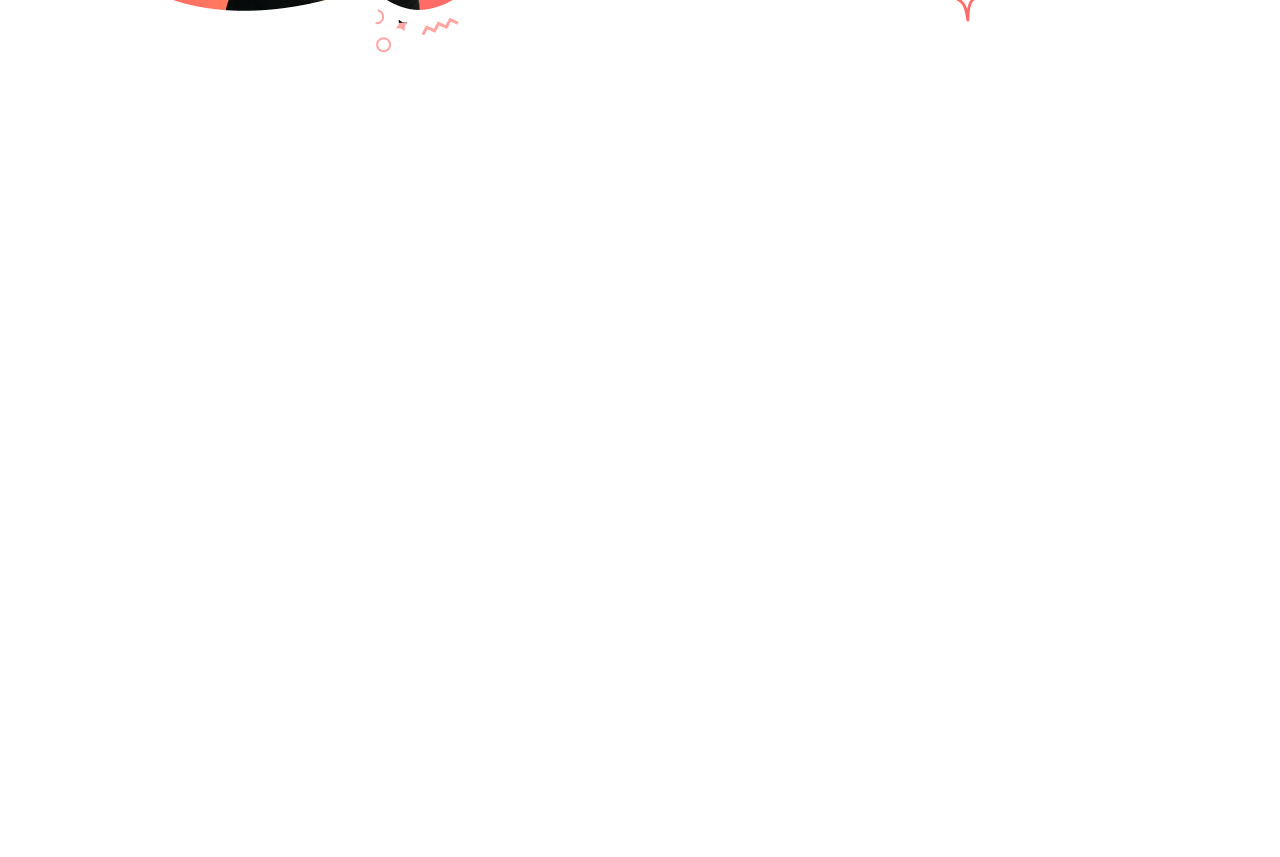
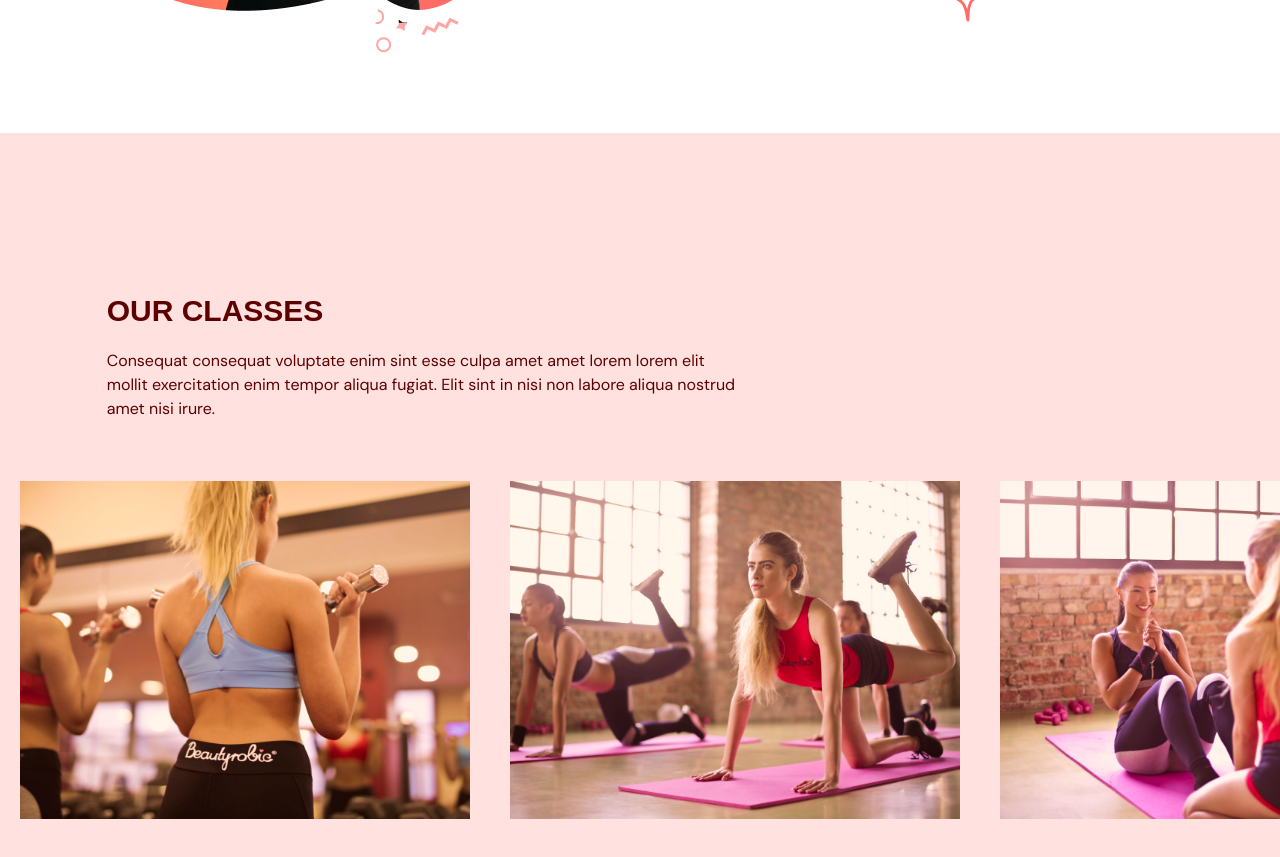
Before and after one commit to R-Villar/fitness-app, a React (Vite) app: page / in a window 1280 px wide. Shown: the part 2020-2877 px from the top of the page. Before the commit the page ends 2153 px from the top, so only its background shows below. Built offline with nearby package versions, Linux system fonts and the light colour scheme.

Commit message:
add our classes component.

```diff
--- a/src/App.tsx
+++ b/src/App.tsx
@@ -1,6 +1,7 @@
 import Navbar from "@/scenes/navbar"
 import Home from "@/scenes/home"
 import Benefits from "@/scenes/benefits"
+import OurClasses from "@/scenes/ourClasses"
 import { useEffect, useState } from "react"
 import { SelectedPage } from "@/shared/types"
 
@@ -26,6 +27,7 @@
 			<Navbar isTopOfPage={isTopOfPage} selectedPage={selectedPage} setSelectedPage={setSelectedPage} />
 			<Home setSelectedPage={setSelectedPage} />
 			<Benefits setSelectedPage={setSelectedPage} />
+			<OurClasses setSelectedPage={setSelectedPage} />
 		</div>
 	)
 }
--- /dev/null
+++ b/src/scenes/ourClasses/Class.tsx
@@ -0,0 +1,22 @@
+type Props = {
+	name: string
+	description?: string
+	image: string
+}
+const Class = ({ name, description, image }: Props) => {
+	const overlayStyles = `p-5 absolute z-30 flex h-[380px]
+    w-[450px] flex-col items-center justify-center
+    whitespace-normal bg-primary-500 text-center text-white
+    opacity-0 transition duration-500 hover:opacity-90`
+
+	return (
+		<li className='relative mx-5 inline-block h-[380px] w-[450px]'>
+			<div className={overlayStyles}>
+				<p className='text-2xl'>{name}</p>
+				<p className='mt-5'>{description}</p>
+			</div>
+			<img alt={`${image}`} src={image} />
+		</li>
+	)
+}
+export default Class
--- /dev/null
+++ b/src/scenes/ourClasses/index.tsx
@@ -0,0 +1,87 @@
+import { SelectedPage, ClassType } from "@/shared/types"
+import image1 from "@/assets/image1.png"
+import image2 from "@/assets/image2.png"
+import image3 from "@/assets/image3.png"
+import image4 from "@/assets/image4.png"
+import image5 from "@/assets/image5.png"
+import image6 from "@/assets/image6.png"
+import { motion } from "framer-motion"
+import HText from "@/shared/HText"
+import Class from "./Class"
+
+const classes: Array<ClassType> = [
+	{
+		name: "Weight Training Classes",
+		description:
+			"Consequat consequat voluptate enim sint esse culpa amet amet lorem lorem elit mollit exercitation enim tempor aliqua fugiat. Elit sint in nisi non labore aliqua nostrud amet nisi irure.",
+		image: image1,
+	},
+	{
+		name: "Yoga Classes",
+		description:
+			"Consequat consequat voluptate enim sint esse culpa amet amet lorem lorem elit mollit exercitation enim tempor aliqua fugiat. Elit sint in nisi non labore aliqua nostrud amet nisi irure.",
+		image: image2,
+	},
+	{
+		name: "Ab Core Classes",
+		description:
+			"Consequat consequat voluptate enim sint esse culpa amet amet lorem lorem elit mollit exercitation enim tempor aliqua fugiat. Elit sint in nisi non labore aliqua nostrud amet nisi irure.",
+		image: image3,
+	},
+	{
+		name: "Adventure Classes",
+		image: image4,
+	},
+	{
+		name: "Fitness Classes",
+		description:
+			"Consequat consequat voluptate enim sint esse culpa amet amet lorem lorem elit mollit exercitation enim tempor aliqua fugiat. Elit sint in nisi non labore aliqua nostrud amet nisi irure.",
+		image: image5,
+	},
+	{
+		name: "Training Classes",
+		description:
+			"Consequat consequat voluptate enim sint esse culpa amet amet lorem lorem elit mollit exercitation enim tempor aliqua fugiat. Elit sint in nisi non labore aliqua nostrud amet nisi irure.",
+		image: image6,
+	},
+]
+
+type Props = {
+	setSelectedPage: (value: SelectedPage) => void
+}
+const OurClasses = ({ setSelectedPage }: Props) => {
+	return (
+		<section id='ourclasses' className='w-full bg-primary-100 py-40'>
+			<motion.div onViewportEnter={() => setSelectedPage(SelectedPage.OurClasses)}>
+				<motion.div
+					className='mx-auto w-5/6'
+					initial='hidden'
+					whileInView='visible'
+					viewport={{ once: true, amount: 0.5 }}
+					transition={{ duration: 0.5 }}
+					variants={{
+						hidden: { opacity: 0, x: -50 },
+						visible: { opacity: 1, x: 0 },
+					}}
+				>
+					<div className='md:w-3/5'>
+						<HText>OUR CLASSES</HText>
+						<p className='py-5'>
+							Consequat consequat voluptate enim sint esse culpa amet amet lorem lorem elit
+							mollit exercitation enim tempor aliqua fugiat. Elit sint in nisi non labore aliqua
+							nostrud amet nisi irure.
+						</p>
+					</div>
+				</motion.div>
+				<div className='mt-10 h-[353px] w-full overflow-x-auto overflow-y-hidden'>
+					<ul className='w-[2800px] whitespace-nowrap'>
+						{classes.map((item: ClassType, index) => (
+							<Class key={`${item.name}-${index}`} name={item.name} description={item.description} image={item.image} />
+						))}
+					</ul>
+				</div>
+			</motion.div>
+		</section>
+	)
+}
+export default OurClasses
--- a/src/shared/types.ts
+++ b/src/shared/types.ts
@@ -10,3 +10,9 @@
 	title: string
 	description: string
 }
+
+export interface ClassType {
+	name: string
+	description?: string
+	image: string
+}
```
